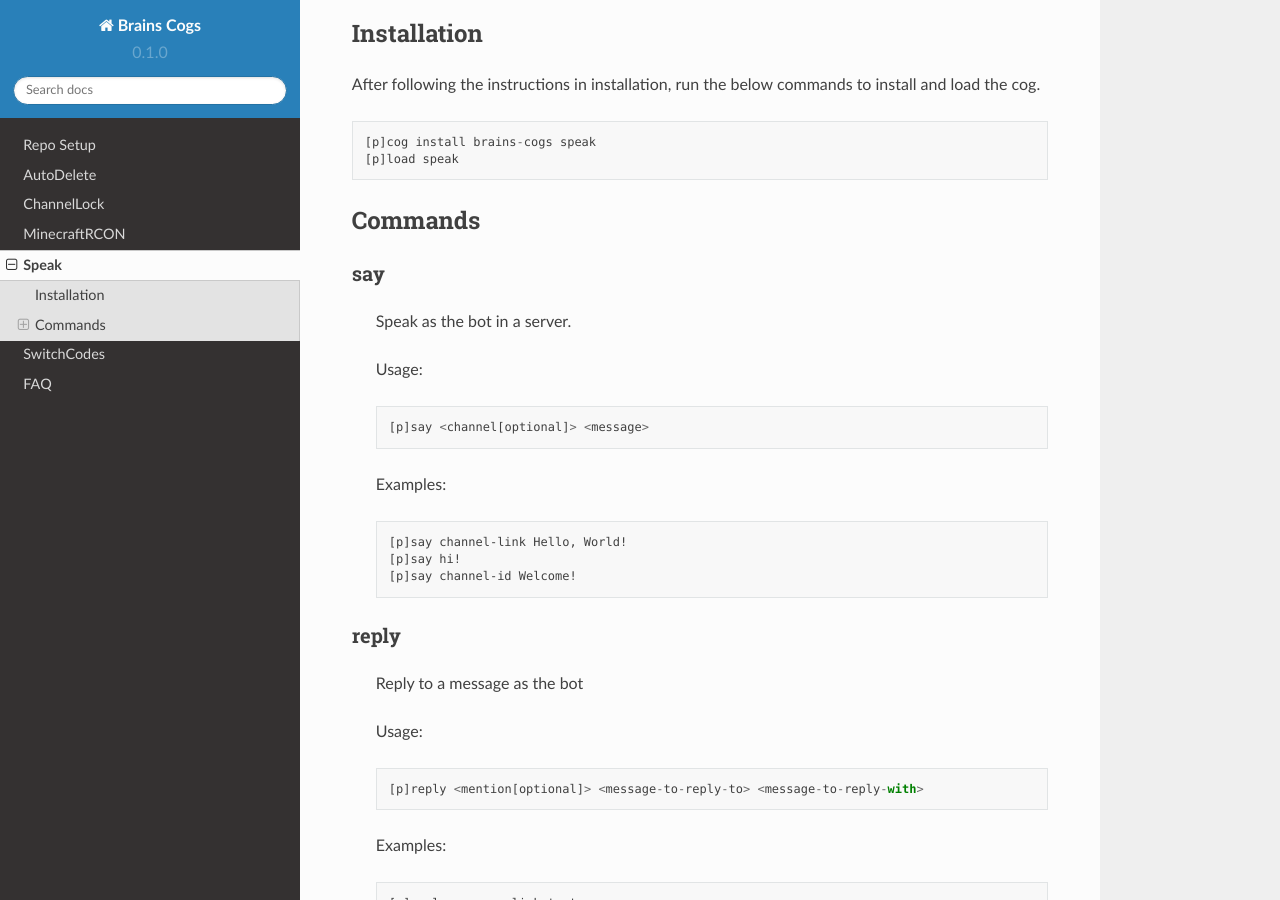
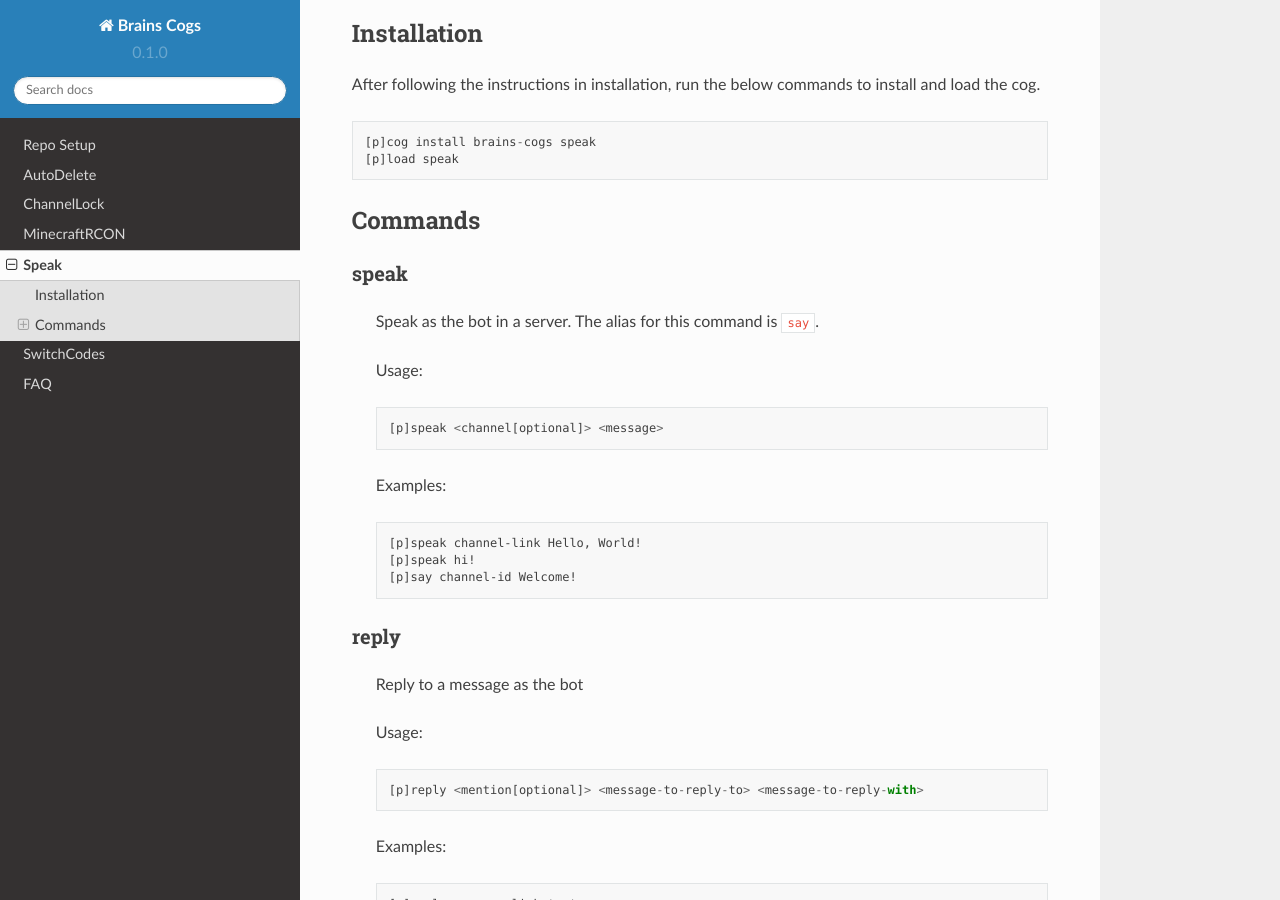
Before and after one commit to jscarfo11/BrainsCogs, a Sphinx documentation site: the page built from docs/source/Speak.rst, in a window 1280 px wide and 900 px high, scrolled down 316 px. Built offline with Sphinx 7.4.7 and the Read the Docs theme 2.0.0, drawn with Linux system fonts in a browser that asks for light colours.

Commit message:
Update Speak documentation.

```diff
--- a/docs/source/Speak.rst
+++ b/docs/source/Speak.rst
@@ -20,19 +20,19 @@ After following the instructions in :doc:`installation`, run the below commands
 Commands
 --------
 ^^^^^^^
-say
+speak
 ^^^^^^^
 
-    Speak as the bot in a server.
+    Speak as the bot in a server. The alias for this command is ``say``.
 
     Usage: ::
 
-        [p]say <channel[optional]> <message>
+        [p]speak <channel[optional]> <message>
 
     Examples: ::
 
-        [p]say channel-link Hello, World!
-        [p]say hi!
+        [p]speak channel-link Hello, World!
+        [p]speak hi!
         [p]say channel-id Welcome!
 
 
```
